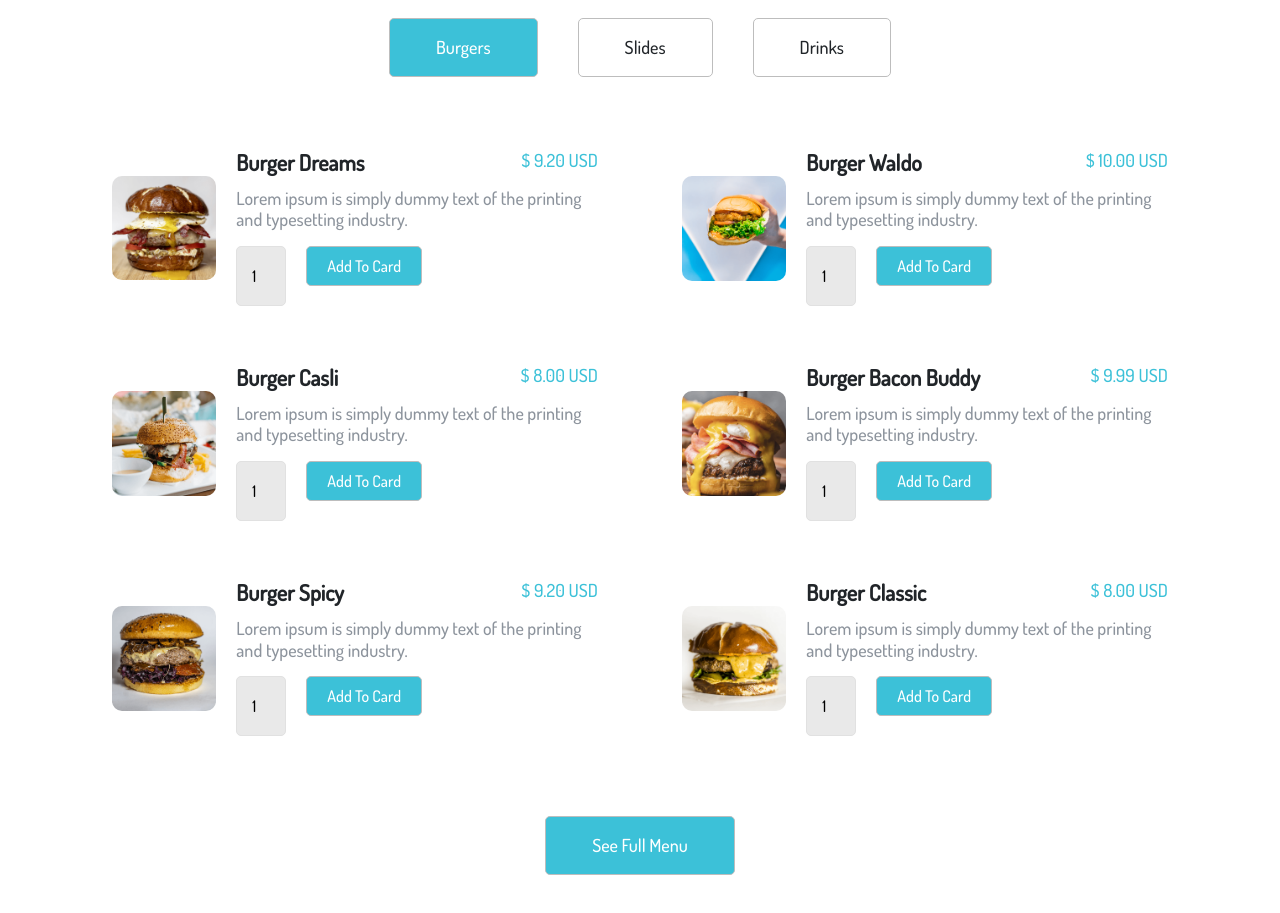
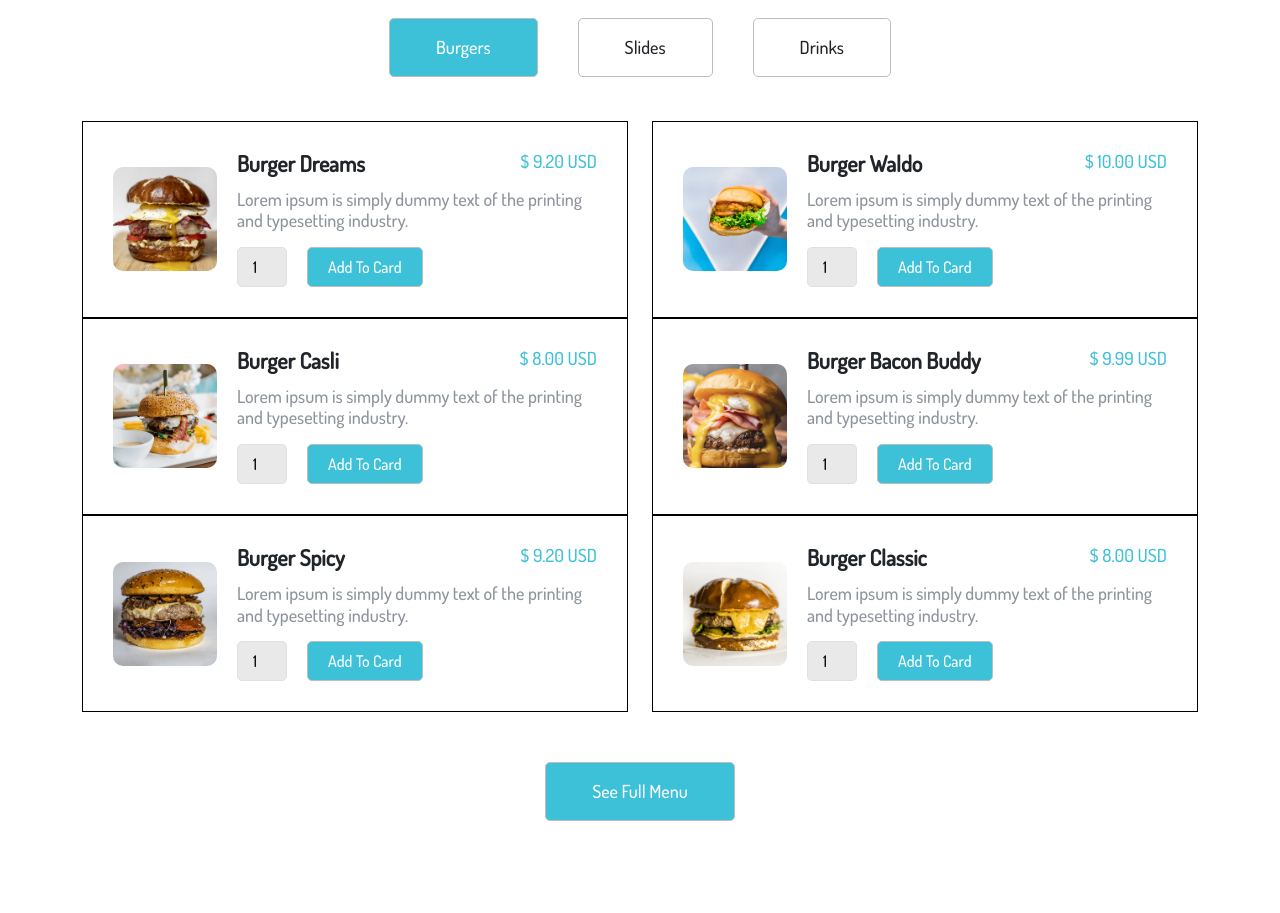
Before and after one commit to Seyfi00/FoodOrder, a plain HTML site: page FoodFiles/index.html in a window 1280 px wide. Shown: the part 2600-3513 px from the top of the page. Drawn offline with nearby package versions, Linux system fonts and the light colour scheme.

Commit message:
GoOnBurger

```diff
--- a/FoodFiles/_burger.sass
+++ b/FoodFiles/_burger.sass
@@ -30,6 +30,7 @@
         h3
             color: #ffffff
     .box
+        border: 1px solid black
         padding: 30px
         .imgbox
             width: 150px
@@ -37,18 +38,18 @@
         .textbox
             margin-left: 20px
             text-align: left
-            width: auto
+            // width: auto
             .minibox
                 h2
-                    font-size: 22px
+                    font-size: 20px
                     font-weight: 700
                 h4
+                    font-size: 15px
                     color: #3cc1d8
-                    font-size: 18px
             h6
                 color: #232f4285
                 margin: 15px 0
-                font-size: 18px
+                font-size: 15px
                 line-height: 1.2
             .add
                 display: flex
@@ -60,6 +61,7 @@
                     background-color: #3cc1d8
                     color: #ffff
                     padding: 7px 20px
+                    margin: 0 0 0 20px
     .big
         padding: 17px 53px
         margin-top: 50px
@@ -73,3 +75,13 @@
             padding: 15px 46px
             h3
                 font-size: 18px
+        .box
+            min-width: 350px
+            .textbox
+                .minibox
+                    h2
+                        font-size: 22px
+                    h4
+                        font-size: 18px
+                h6
+                    font-size: 18px
--- a/FoodFiles/index.html
+++ b/FoodFiles/index.html
@@ -167,8 +167,8 @@
                     </div>
                 </div>
                 <div class="row">
-                    <div class="col-md-6">
-                        <div class="box d-flex align-items-center">
+                    <div class="col-md-6 col-sm-12">
+                        <div class="box d-flex justify-content-center align-items-center">
                             <div class="imgbox">
                                 <img src="Assets/burger-1.png" alt="">
                             </div>
@@ -187,8 +187,8 @@
                             </div>
                         </div>
                     </div>
-                    <div class="col-md-6">
-                        <div class="box d-flex align-items-center">
+                    <div class="col-md-6 col-sm-12">
+                        <div class="box d-flex justify-content-center align-items-center">
                             <div class="imgbox">
                                 <img src="Assets/burger-2.png" alt="">
                             </div>
@@ -207,8 +207,8 @@
                             </div>
                         </div>
                     </div>
-                    <div class="col-md-6">
-                        <div class="box d-flex align-items-center">
+                    <div class="col-md-6 col-sm-12">
+                        <div class="box d-flex justify-content-center align-items-center">
                             <div class="imgbox">
                                 <img src="Assets/burger-3.png" alt="">
                             </div>
@@ -227,8 +227,8 @@
                             </div>
                         </div>
                     </div>
-                    <div class="col-md-6">
-                        <div class="box d-flex align-items-center">
+                    <div class="col-md-6 col-sm-12">
+                        <div class="box d-flex justify-content-center align-items-center">
                             <div class="imgbox">
                                 <img src="Assets/burger-4.png" alt="">
                             </div>
@@ -247,8 +247,8 @@
                             </div>
                         </div>
                     </div>
-                    <div class="col-md-6">
-                        <div class="box d-flex align-items-center">
+                    <div class="col-md-6 col-sm-12">
+                        <div class="box d-flex justify-content-center align-items-center">
                             <div class="imgbox">
                                 <img src="Assets/burger-5.png" alt="">
                             </div>
@@ -267,8 +267,8 @@
                             </div>
                         </div>
                     </div>
-                    <div class="col-md-6">
-                        <div class="box d-flex align-items-center">
+                    <div class="col-md-6 col-sm-12">
+                        <div class="box d-flex justify-content-center align-items-center">
                             <div class="imgbox">
                                 <img src="Assets/burger-6.png" alt="">
                             </div>
@@ -289,7 +289,7 @@
                     </div>
                 </div>
                 <div class="row">
-                    <div class="col-md-12 d-flex justify-content-center">
+                    <div class="col-md-12 d-flex justify-content-center justify-content-center">
                         <div class="btn bgc big">
                             <h3>See Full Menu</h3>
                         </div>
```
Also changed, not shown: FoodFiles/style.css, 1 other file.
